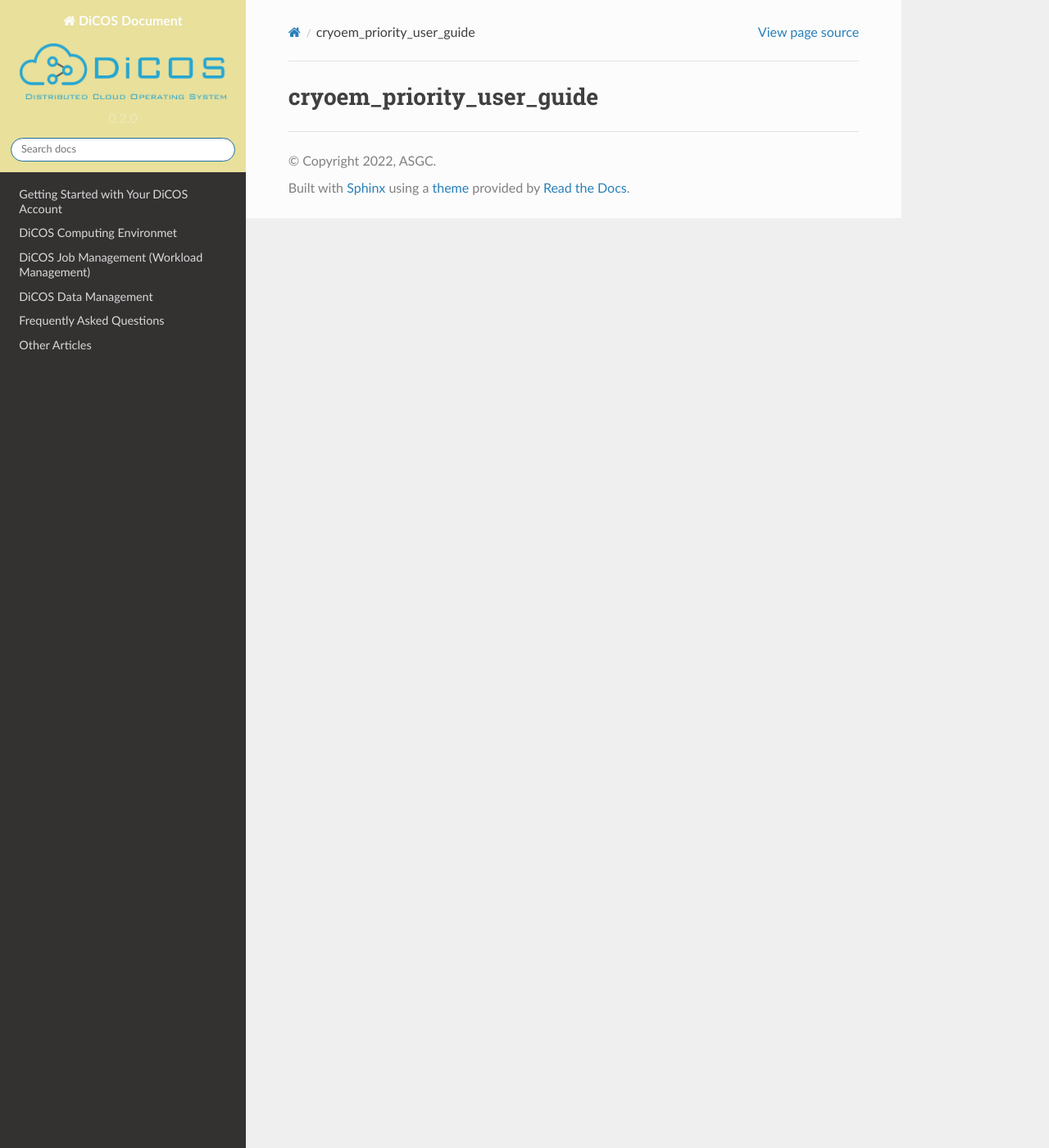
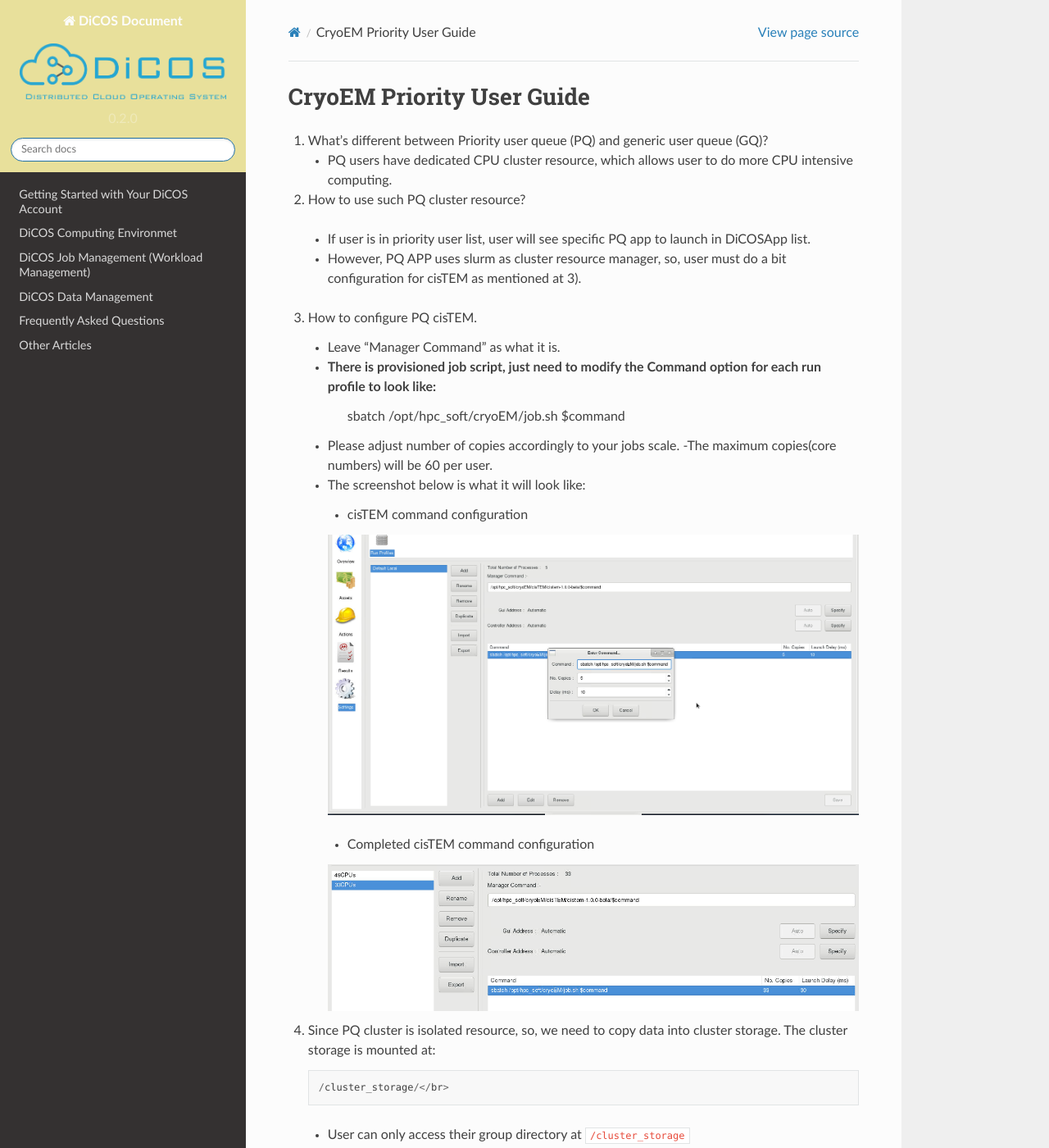
Before and after one commit to ASGCOPS/dicos_document, a Sphinx documentation site: the page built from docs/source/other/cryoem_priority_user_guide.rst, in a window 1280 px wide and 1400 px high. Shown: the whole window at 82% size. Built offline with Sphinx 7.4.7 and the Read the Docs theme 2.0.0, drawn with Linux system fonts in a browser that asks for light colours; some of the changed text lies outside the part shown.

Commit message:
Edit other/cryoem_priority_user_guide.rst

```diff
--- a/docs/source/other.rst
+++ b/docs/source/other.rst
@@ -8,5 +8,5 @@
   - :doc:`Available Computing Sites <other/available_computing_sites>`
   - :doc:`What is the transformation script? <other/what_is_the_transformation_script>`
 
-* :doc:`Data Management Command Line Tool (Obsolete) <other/data_management_command_line_tool>`
+* :doc:`Data Management Command Line Tool <other/data_management_command_line_tool>` (Obsolete)
 * :doc:`CryoEM priority user guide <other/cryoem_priority_user_guide>` (Obsolete)
--- a/docs/source/other/cryoem_priority_user_guide.rst
+++ b/docs/source/other/cryoem_priority_user_guide.rst
@@ -1,2 +1,43 @@
-cryoem_priority_user_guide
+CryoEM Priority User Guide
 ==============================
+
+1. What's different between Priority user queue (PQ) and generic user queue (GQ)?
+
+   -  PQ users have dedicated CPU cluster resource, which allows user to do more CPU intensive computing.
+
+2. How to use such PQ cluster resource?
+
+  - If user is in priority user list, user will see specific PQ app to launch in DiCOSApp list.
+  - However, PQ APP uses slurm as cluster resource manager, so, user must do a bit configuration for cisTEM as mentioned at 3).
+
+3. How to configure PQ cisTEM.
+
+   - Leave "Manager Command" as what it is.
+   - There is provisioned job script, just need to modify the **Command** option for each run profile to look like:
+       sbatch /opt/hpc_soft/cryoEM/job.sh $command
+   - Please adjust number of copies accordingly to your jobs scale.
+     -The maximum copies(core numbers) will be 60 per user.
+
+   - The screenshot below is what it will look like:
+
+     * cisTEM command configuration
+
+     .. image:: cryoem_priority_user_guide/image/Screenshot_20190513_202812.png
+
+     * Completed cisTEM command configuration
+
+     .. image:: cryoem_priority_user_guide/image/cisTEM_PQ_set.png
+
+4. Since PQ cluster is isolated resource, so, we need to copy data into cluster storage. The cluster storage is mounted at:
+
+   ::
+
+      /cluster_storage/</br>
+
+   - User can only access their group directory at ``/cluster_storage``
+   - Please also be aware, the cluster_storage is not meant for long term storage, so, please remember to copy your output back to your $HOME/data or /cryoem_user/scratch/data/ **
+
+5. Please note that, cisTEM user project must be created under /cluster_storage/ as well.
+6. How to configure RELION for PQ?
+
+  - RELIOM is pre-configured to use sbatch by default, so, user doesn't have to do any thing.
```
Also changed, not shown: docs/source/other/cryoem_priority_user_guide/image/Screenshot_20190513_202812.png (added), docs/source/other/cryoem_priority_user_guide/image/cisTEM_PQ_set.png (added).
